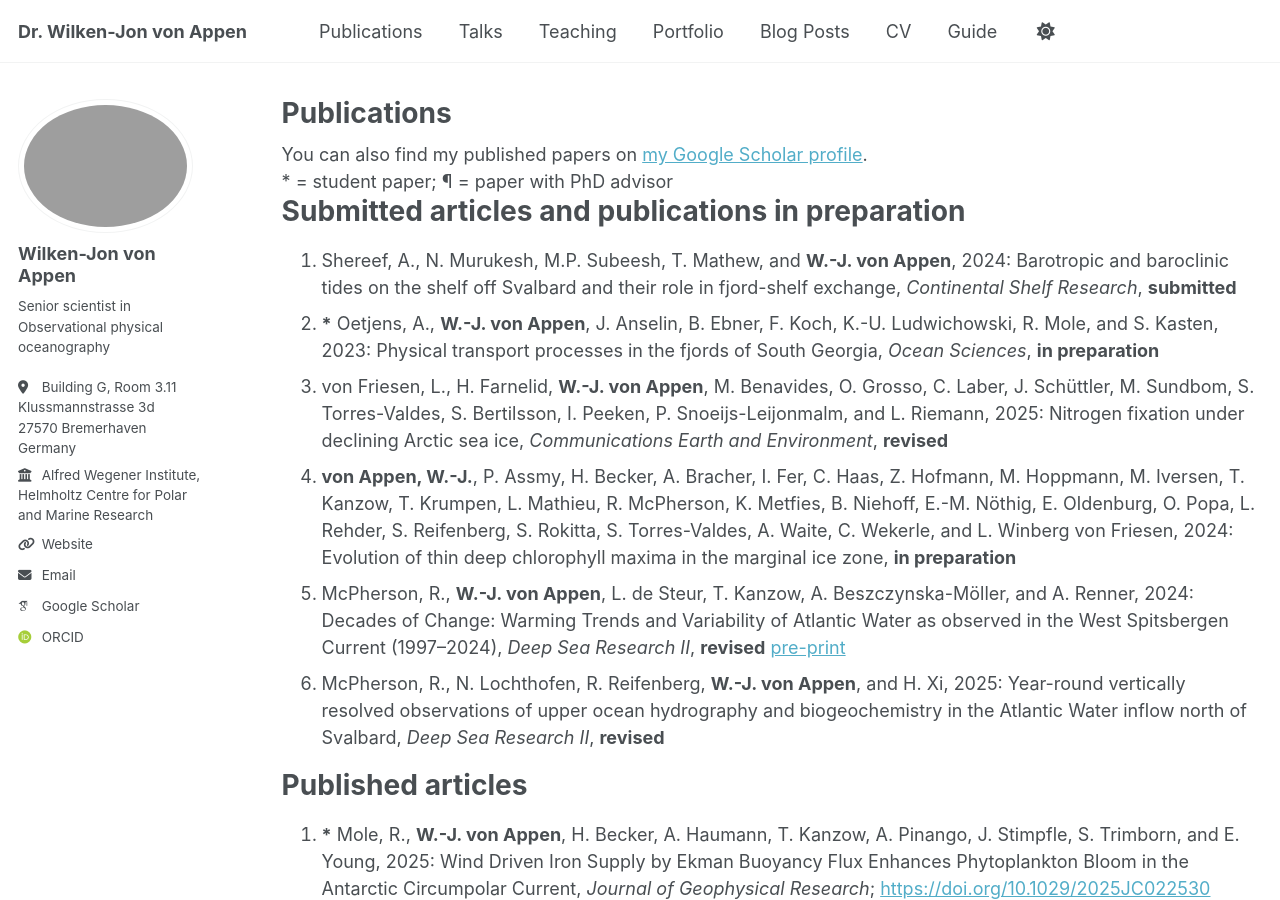
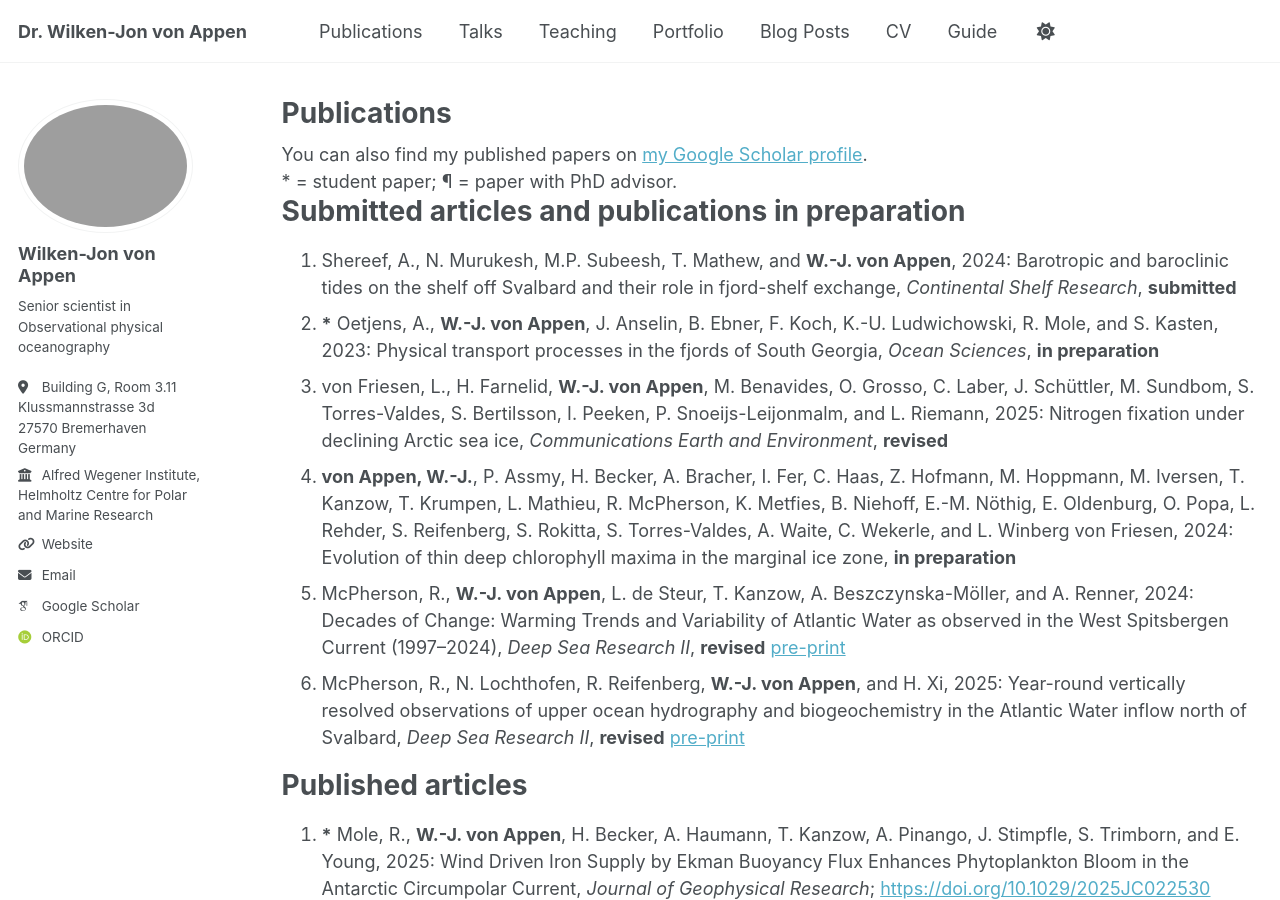
Before and after one commit to wjvappen/wjvappen, a Jekyll site: the page built from _pages/publications.html, in a window 1280 px wide and 900 px high. Built offline with Jekyll 4.4.1, drawn with Linux system fonts in a browser that asks for light colours; some web fonts are replaced; a script bundle is joined from its source files by our own code; library files that are not in the unit come from our copies.

Commit message:
Update publications.html

```diff
--- a/_pages/publications.html
+++ b/_pages/publications.html
@@ -11,7 +11,7 @@ author_profile: true
 
 {% include base_path %}
 
-* = student paper; &para; = paper with PhD advisor
+* = student paper; &para; = paper with PhD advisor.
 
 <h1>Submitted articles and publications in preparation</h1>
 
@@ -26,7 +26,7 @@ author_profile: true
 
   <li>McPherson, R., <strong>W.-J. von Appen</strong>, L. de Steur, T. Kanzow, A. Beszczynska-Möller, and A. Renner, 2024: Decades of Change: Warming Trends and Variability of Atlantic Water as observed in the West Spitsbergen Current (1997–2024), <em>Deep Sea Research II</em>, <strong>revised</strong> <a href="../files/McPherson_DSR2_WSC_temperature_revised.pdf">pre-print</a></li>
 
-  <li>McPherson, R., N. Lochthofen, R. Reifenberg, <strong>W.-J. von Appen</strong>, and H. Xi, 2025: Year-round vertically resolved observations of upper ocean hydrography and biogeochemistry in the Atlantic Water inflow north of Svalbard, <em>Deep Sea Research II</em>, <strong>revised</strong></li>
+  <li>McPherson, R., N. Lochthofen, R. Reifenberg, <strong>W.-J. von Appen</strong>, and H. Xi, 2025: Year-round vertically resolved observations of upper ocean hydrography and biogeochemistry in the Atlantic Water inflow north of Svalbard, <em>Deep Sea Research II</em>, <strong>revised</strong> <a href="../files/McPherson_DSR2_winch_revised.pdf">pre-print</a> </li>
 </ol>
 
 <h1>Published articles</h1>
```
